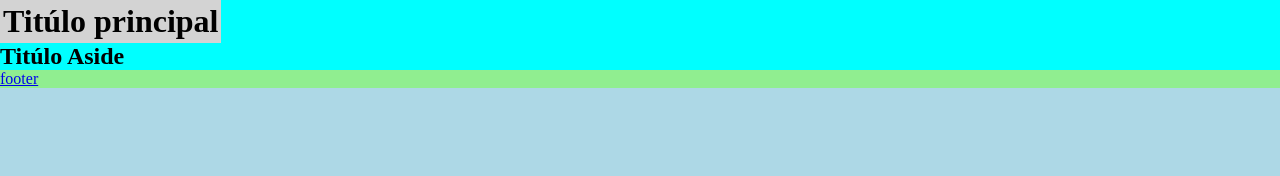
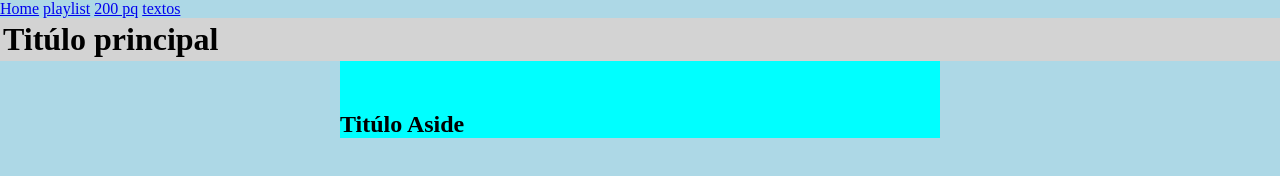
Before and after one commit to Angelo2902/alsite, a plain HTML site: page index.html in a window 1280 px wide. Drawn offline with Linux system fonts and the light colour scheme.

Commit message:
estruturação básica do html

```diff
--- a/index.html
+++ b/index.html
@@ -8,18 +8,20 @@
 </head>
 <body>
     <header>
+
         <nav>
-
+            <a href="#">Home</a>
+            <a href="#">playlist</a>
+            <a href="#">200 pq</a>
+            <a href="#">textos</a>
         </nav>
+        <h1>Titúlo principal</h1>
     </header>
     <main>
-        <h1>Titúlo principal</h1>
+
         <aside>
             <h2>Titúlo Aside</h2>
         </aside>
     </main>
-    <footer>
-        <a href="#">footer</a>
-    </footer>
 </body>
 </html>
--- a/style.css
+++ b/style.css
@@ -6,17 +6,14 @@
 h1 {
     padding: 3px;
     background-color: lightgray;
-    border: black;
-    width: max-content;
 }
 body {
     background-color: lightblue;
 }
 main {
     background-color: aqua;
+    width: 600px;
+    height: auto;
+    margin: auto;
+    padding-top: 50px;
 }
-footer {
-    background-color: lightgreen;
-    margin: 0px;
-    padding: 0px;
-}
```
